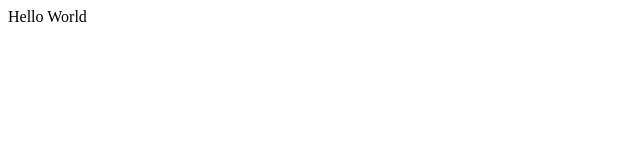
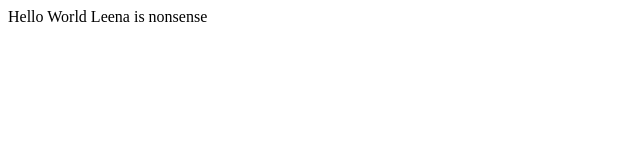
Before and after one commit to leena18/Basic_HTML_CSS, a plain HTML site: page index.html in a window 1280 px wide. Shown: the whole page, without its empty margins (0-640 px from the left). Drawn offline with Linux system fonts and the light colour scheme.

Commit message:
Leena nonsense added

```diff
--- a/index.html
+++ b/index.html
@@ -8,5 +8,6 @@
 </head>
 <body>
     Hello World
+    Leena is nonsense
 </body>
 </html>
```
